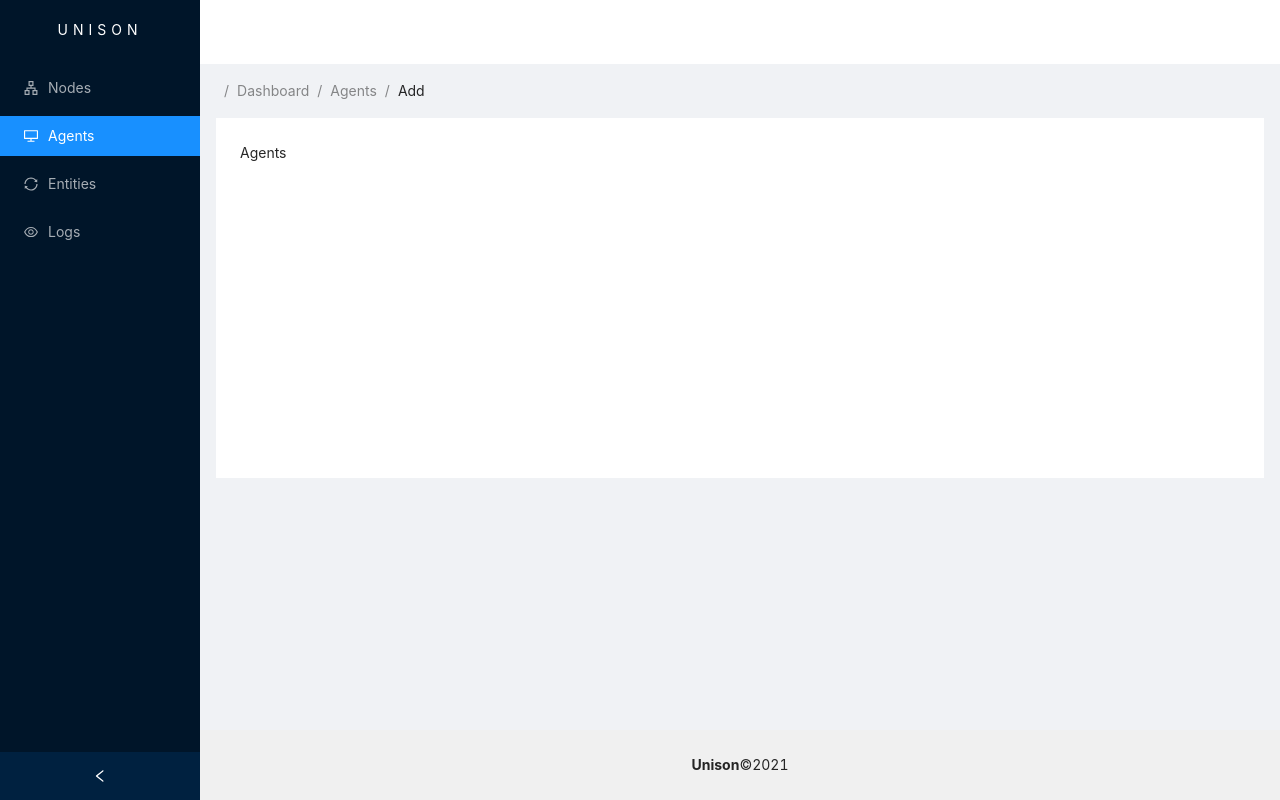
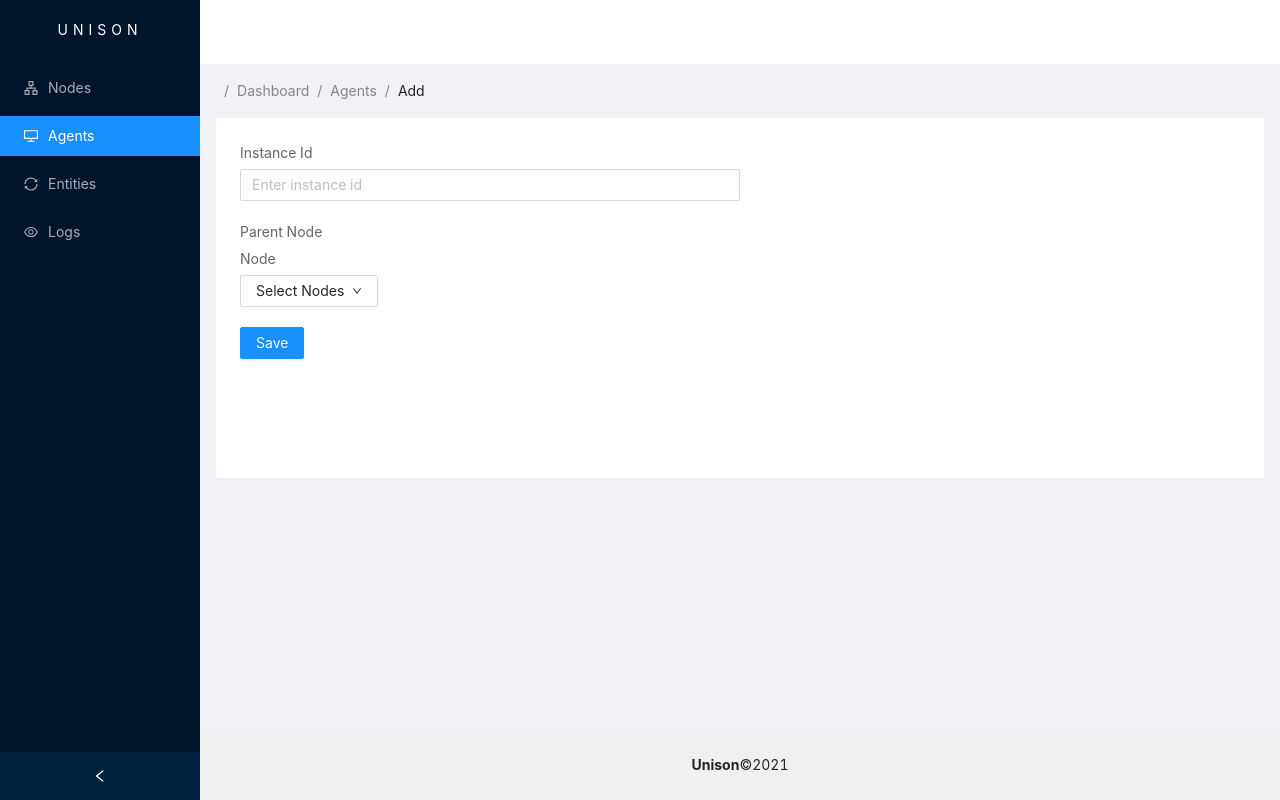
Before and after one commit to stefancostin/unison-webapp, a React (Create React App) app: page /dashboard/agents/add in a window 1280 px wide. Built offline with nearby package versions, Linux system fonts and the light colour scheme.

Commit message:
Fix agent control page routing

```diff
--- a/src/router/DashboardRouter.tsx
+++ b/src/router/DashboardRouter.tsx
@@ -1,17 +1,21 @@
 import React from 'react';
 import { Redirect, Route, Switch, useRouteMatch } from 'react-router-dom';
 import { DashboardRoutes } from './routes';
+import AgentControlPage from 'modules/agents/agent-control-page';
 import AgentsPage from 'modules/agents/agents-page';
-import EntitiesPage from 'modules/entities-page';
+import EntitiesPage from 'modules/entities/entities-page';
 import LogsPage from 'modules/logs-page';
+import NodeControlPage from 'modules/nodes/node-control-page';
 import NodesPage from 'modules/nodes/nodes-page';
-import NodeControlPage from 'modules/nodes/node-control-page';
 
 const DashboardRouter = (): JSX.Element => {
   let { path, url } = useRouteMatch();
 
   return (
     <Switch>
+      <Route path={[`${path}/${DashboardRoutes.Agents}/add`, `${path}/${DashboardRoutes.Agents}/:id/edit`]}>
+        <AgentControlPage />
+      </Route>
       <Route path={`${path}/${DashboardRoutes.Agents}`}>
         <AgentsPage />
       </Route>
@@ -21,10 +25,7 @@ const DashboardRouter = (): JSX.Element => {
       <Route path={`${path}/${DashboardRoutes.Logs}`}>
         <LogsPage />
       </Route>
-      <Route path={`${path}/${DashboardRoutes.Nodes}/add`}>
-        <NodeControlPage />
-      </Route>
-      <Route path={`${path}/${DashboardRoutes.Nodes}/:id/edit`}>
+      <Route path={[`${path}/${DashboardRoutes.Nodes}/add`, `${path}/${DashboardRoutes.Nodes}/:id/edit`]}>
         <NodeControlPage />
       </Route>
       <Route path={`${path}/${DashboardRoutes.Nodes}`}>
```
Also changed, not shown: src/modules/entities/entities-page/EntitiesPage.tsx (renamed from src/modules/entities-page/EntitiesPage.tsx), src/modules/entities/entities-page/index.ts (renamed from src/modules/entities-page/index.ts).
